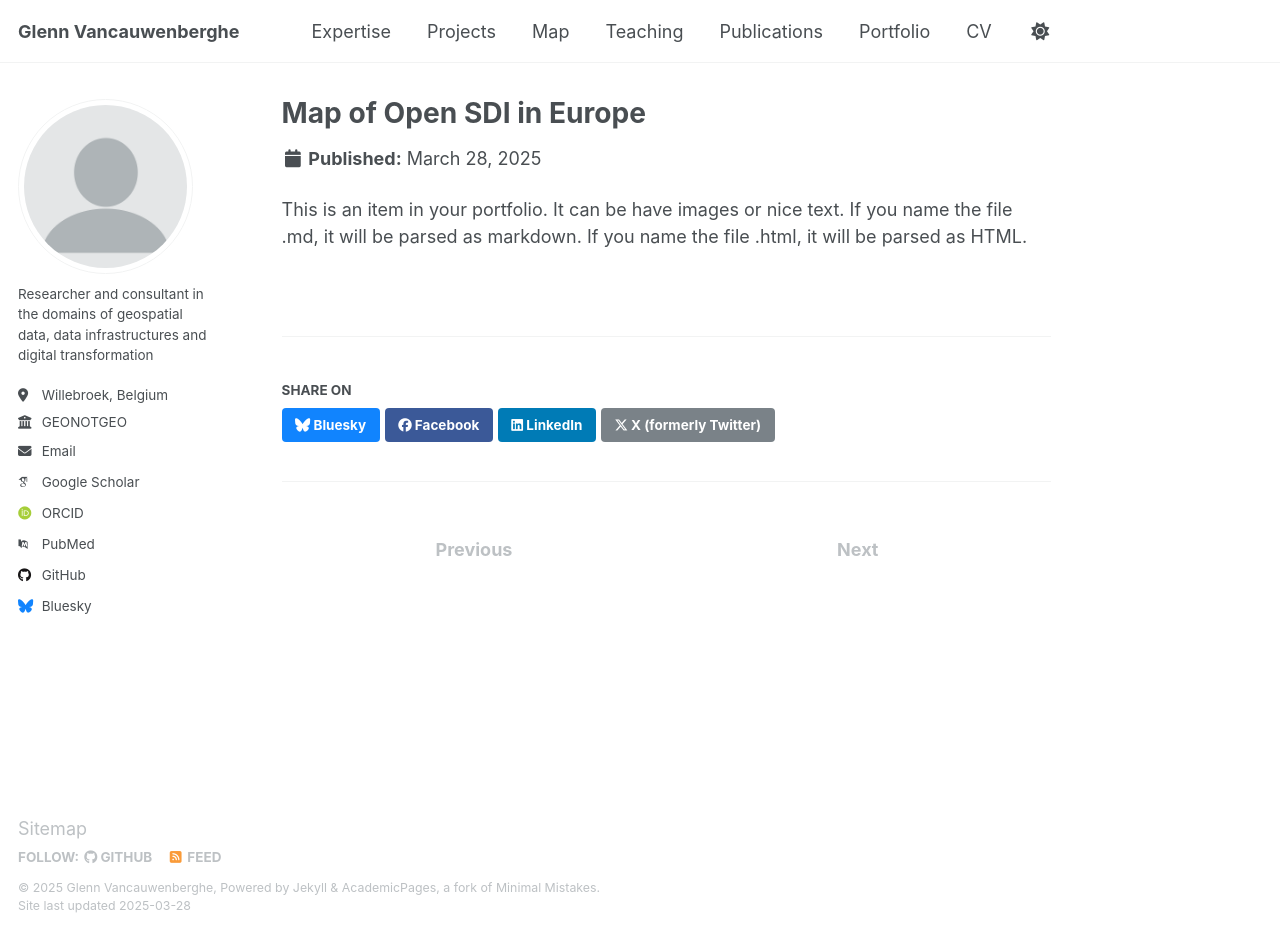
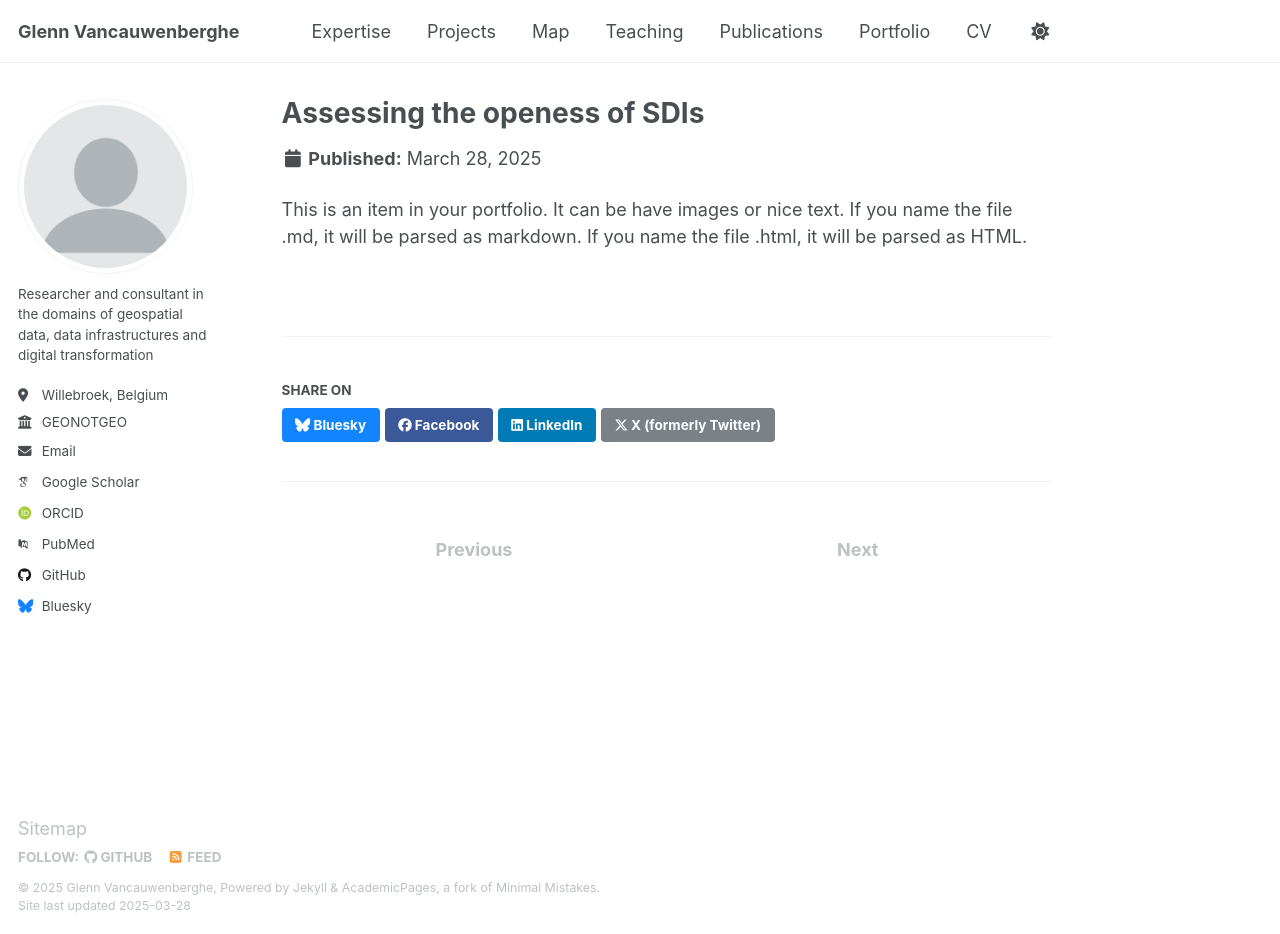
Before and after one commit to GVancauwenberghe/gvancauwenberghe.github.io, a Jekyll site: the page built from _portfolio/portfolio-5.md, in a window 1280 px wide and 934 px high. Built offline with Jekyll 4.4.1, drawn with Linux system fonts in a browser that asks for light colours; some web fonts are replaced.

Commit message:
Update portfolio-5.md

```diff
--- a/_portfolio/portfolio-5.md
+++ b/_portfolio/portfolio-5.md
@@ -1,5 +1,5 @@
 ---
-title: "Map of Open SDI in Europe"
+title: "Assessing the openess of SDIs"
 excerpt: "Short of portfolio item number 1<br/><img src='/images/opensdi.jpg'>"
 collection: portfolio
 ---
```
